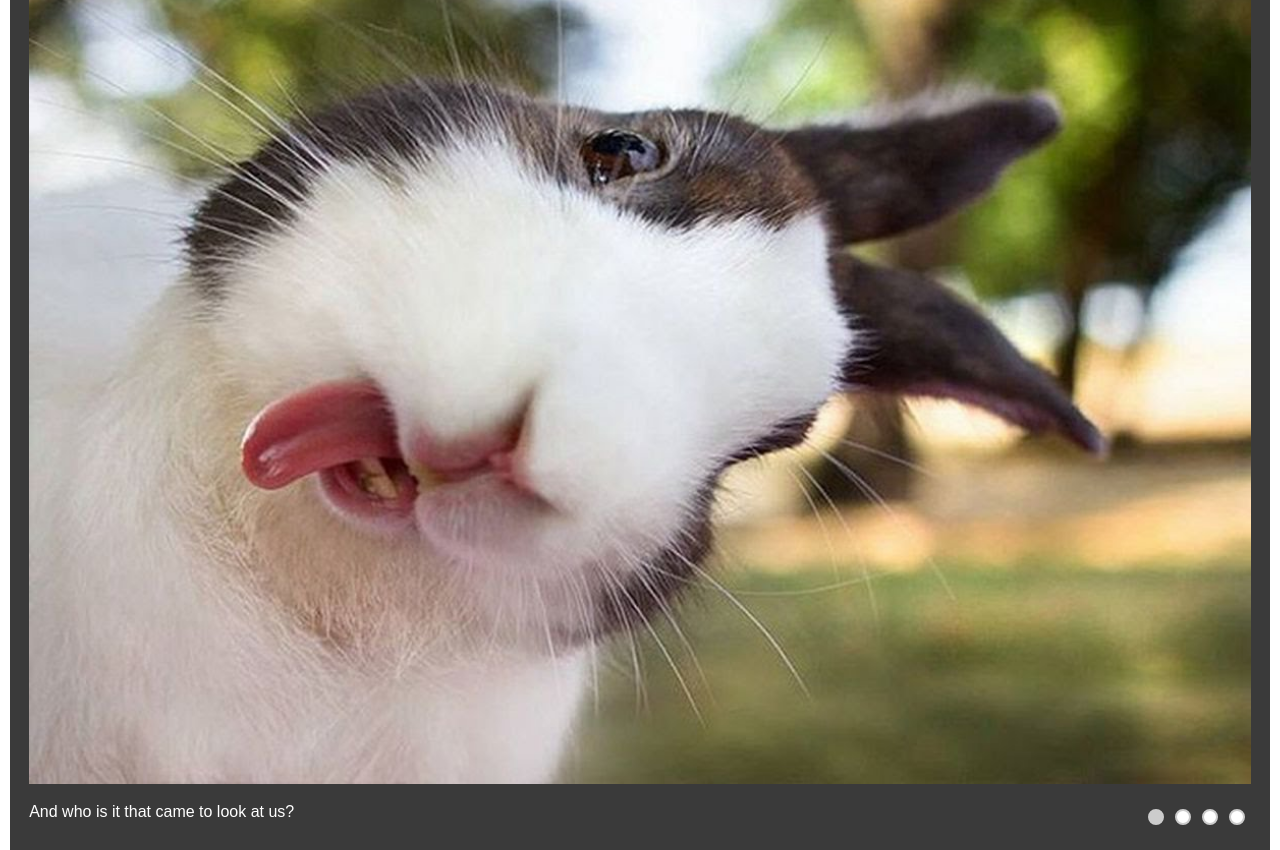
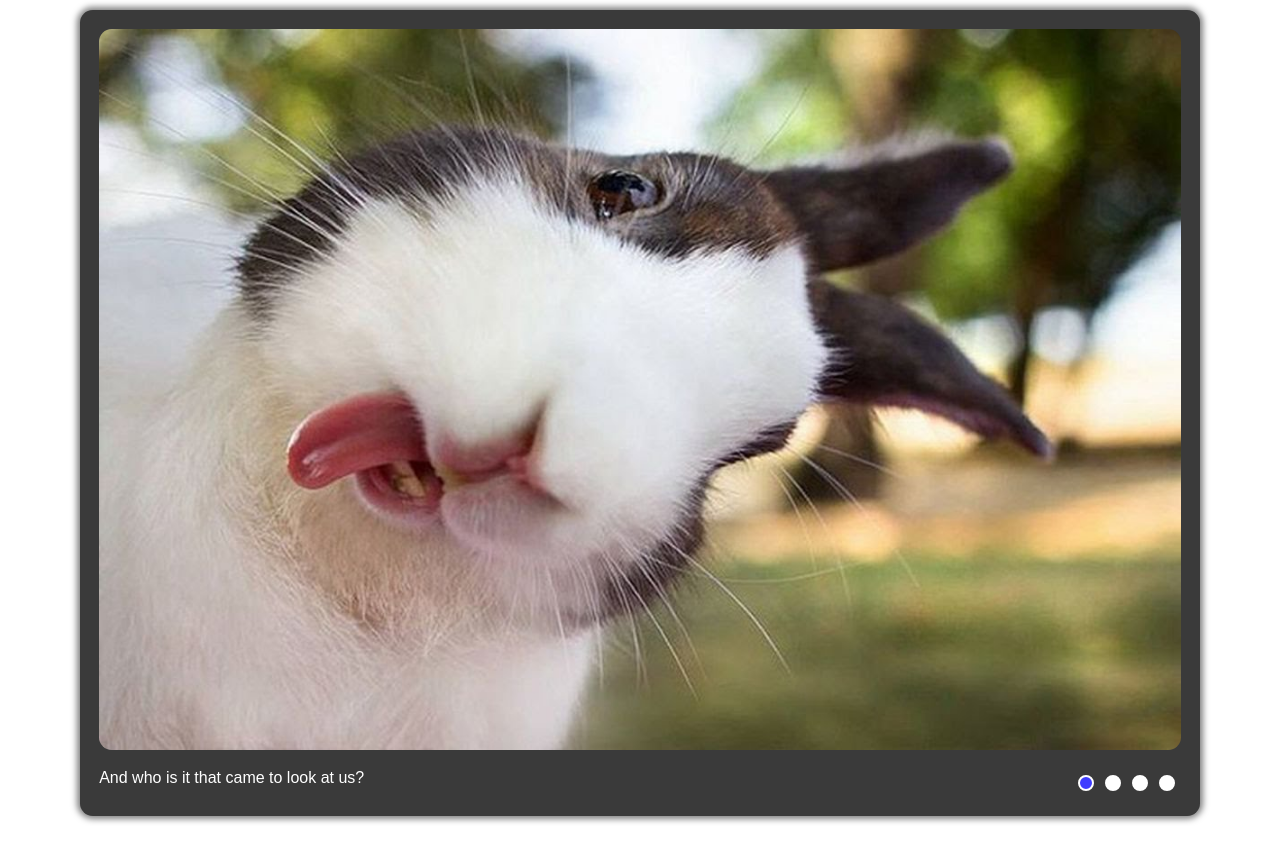
Before and after one commit to JelbyDev/cssMemSlider, a plain HTML site: page cssMemSlider/index.html in a window 1280 px wide. After the commit the page ends 826 px from the top, so only its background shows below. Drawn offline with Linux system fonts and the light colour scheme.

Commit message:
refactor: update design (Mon, May 16, 2022 16:49:08 PM)

```diff
--- a/cssMemSlider/index.html
+++ b/cssMemSlider/index.html
@@ -1,5 +1,5 @@
 <!DOCTYPE html>
-<html lang="ru">
+<html lang="en">
   <head>
     <meta charset="UTF-8" />
     <meta http-equiv="X-UA-Compatible" content="IE=edge" />
--- a/cssMemSlider/style.css
+++ b/cssMemSlider/style.css
@@ -4,27 +4,23 @@
   padding: 0;
 }
 
-html {
-  height: 100%;
-}
 body {
-  display: flex;
-  height: 100%;
-  align-items: center;
-  justify-content: center;
   padding: 10px;
   min-width: 320px;
 }
 
 .mem-slider {
   width: 100%;
-  max-width: 80rem;
+  max-width: 70rem;
   padding: 1.2rem;
   gap: 1.2rem 0;
+  margin: 0 auto;
   display: flex;
   flex-direction: column;
   flex-wrap: wrap;
   background: #3a3a3a;
+  border-radius: 0.8rem;
+  box-shadow: 0px 0px 6px 3px rgb(0, 0, 0, 0.5);
 }
 .mem-slider__radio {
   display: none;
@@ -34,6 +30,7 @@ body {
   overflow: hidden;
 }
 .mem-slider-list--img {
+  border-radius: 0.8rem;
   width: 100%;
 }
 .mem-slider-list--text {
@@ -79,7 +76,10 @@ body {
   height: 1rem;
   background: #fff;
   border-radius: 50%;
-  border: 0.16rem solid #ccc;
+  border: 0.16rem solid #fff;
+}
+.mem-slider-nav__item:hover span {
+  background: #97a6ff;
 }
 
 @media (min-width: 600px) {
@@ -87,35 +87,36 @@ body {
     flex-direction: row;
   }
   .mem-slider-list--text {
-    width: 80%;
+    width: calc(100% - 1.5rem - 1.7rem * 4);
     order: 1;
   }
   .mem-slider-nav {
-    width: 20%;
     order: 2;
+    width: auto;
+    padding-left: 1.5rem;
     justify-content: flex-end;
   }
 }
 
 /* Changing the slide */
 #slide-1:checked ~ .mem-slider-nav .mem-slider-nav__item[for="slide-1"] span {
-  background: #ccc;
+  background: #3f3cff;
 }
 #slide-2:checked ~ .mem-slider-list .mem-slider-list__wrapper {
   transform: translateX(-25%);
 }
 #slide-2:checked ~ .mem-slider-nav .mem-slider-nav__item[for="slide-2"] span {
-  background: #ccc;
+  background: #3f3cff;
 }
 #slide-3:checked ~ .mem-slider-list .mem-slider-list__wrapper {
   transform: translateX(-50%);
 }
 #slide-3:checked ~ .mem-slider-nav .mem-slider-nav__item[for="slide-3"] span {
-  background: #ccc;
+  background: #3f3cff;
 }
 #slide-4:checked ~ .mem-slider-list .mem-slider-list__wrapper {
   transform: translateX(-75%);
 }
 #slide-4:checked ~ .mem-slider-nav .mem-slider-nav__item[for="slide-4"] span {
-  background: #ccc;
+  background: #3f3cff;
 }
```
